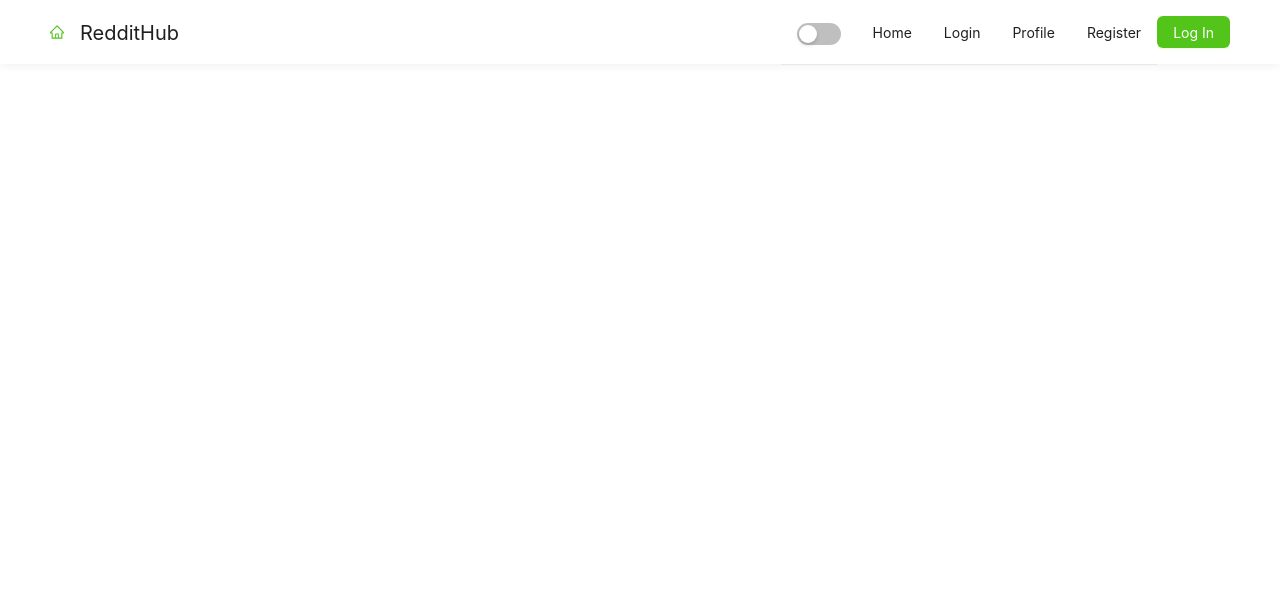
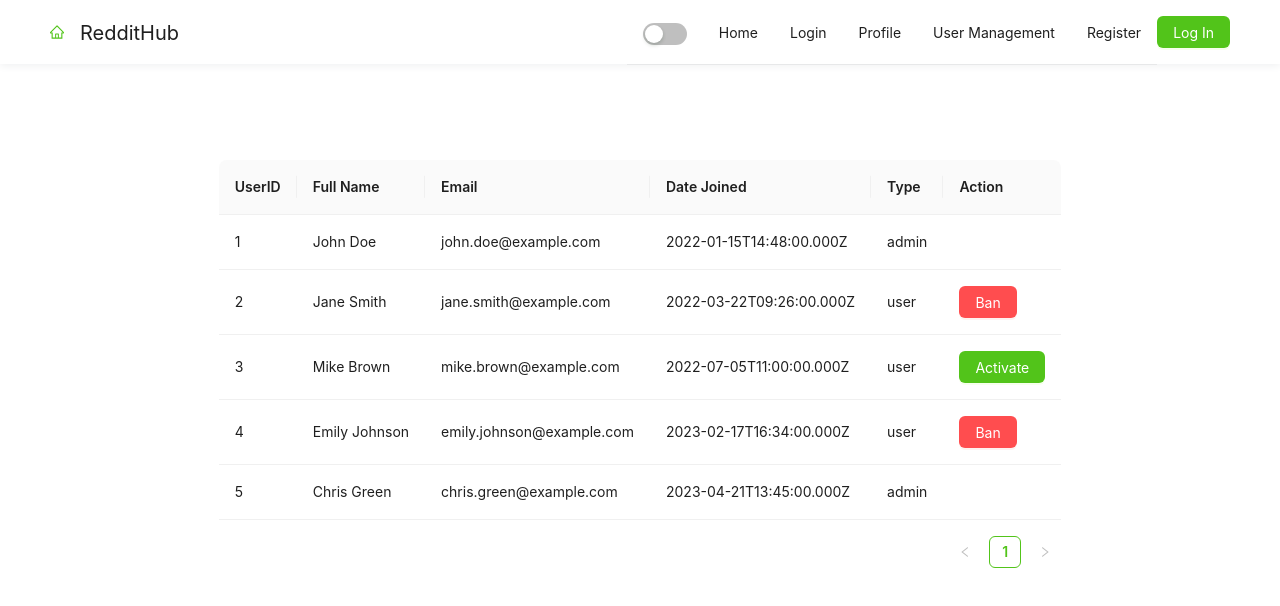
Before and after one commit to JeffreyYou/Reddit-Forum, a React (Vite) app in the folder reddit-frontend/: page /users in a window 1280 px wide. Shown: the top 606 px of the page. Built offline with nearby package versions, Linux system fonts and the light colour scheme.

Commit message:
user-management dummy page

```diff
--- a/reddit-frontend/src/components/nav-bar/Navbar.tsx
+++ b/reddit-frontend/src/components/nav-bar/Navbar.tsx
@@ -2,17 +2,15 @@ import React from "react";
 import { Layout, Menu, Input, Button, Row, Col, Switch } from "antd";
 import { HomeOutlined } from "@ant-design/icons";
 import { Link, useNavigate } from "react-router-dom";
-import type { MenuProps } from 'antd';
+import type { MenuProps } from "antd";
 import { useThemeStore } from "../../store/theme-store";
 
 import styles from "./style.module.scss";
 
-type MenuItem = Required<MenuProps>['items'][number];
+type MenuItem = Required<MenuProps>["items"][number];
 const { Header } = Layout;
 
-
 const Navbar = () => {
-
   const { themeProps, setTheme } = useThemeStore();
 
   const navigate = useNavigate();
@@ -25,7 +23,7 @@ const Navbar = () => {
     key: React.Key,
     icon?: React.ReactNode,
     children?: MenuItem,
-    type?: 'group',
+    type?: "group"
   ): MenuItem {
     return {
       key,
@@ -36,30 +34,39 @@ const Navbar = () => {
     } as MenuItem;
   }
 
-
   const toggleTheme = () => {
-    themeProps.theme === 'dark' ? setTheme('light') : setTheme('dark');
-  }
-  const items: MenuProps['items'] = [
-
-    getItem(<Switch onChange={toggleTheme} />, 'theme'),
-    getItem(<Link to="/home">Home</Link>, 'home'),
-    getItem(<Link to="/users/login">Login</Link>, 'login'),
-    getItem(<Link to="/users/1/profile">Profile</Link>, 'profile'),
-    getItem(<Link to="/users/register">Register</Link>, 'register'),
+    themeProps.theme === "dark" ? setTheme("light") : setTheme("dark");
+  };
+  const items: MenuProps["items"] = [
+    getItem(<Switch onChange={toggleTheme} />, "theme"),
+    getItem(<Link to="/home">Home</Link>, "home"),
+    getItem(<Link to="/users/login">Login</Link>, "login"),
+    getItem(<Link to="/users/1/profile">Profile</Link>, "profile"),
+    getItem(<Link to="/users">User Management</Link>, "user_management"),
+    getItem(<Link to="/users/register">Register</Link>, "register"),
   ];
-
 
   return (
     <Header className={styles.navbar}>
       <Row justify="space-between" align="middle">
-        <Col><HomeOutlined className={styles.navbar_logo} /></Col>
-        <Col flex="auto" className={styles.title}>RedditHub</Col>
         <Col>
-          <Menu mode="horizontal" items={items} disabledOverflow={true} style={{backgroundColor: 'transparent'}}></Menu>
+          <HomeOutlined className={styles.navbar_logo} />
+        </Col>
+        <Col flex="auto" className={styles.title}>
+          RedditHub
         </Col>
         <Col>
-          <Button type="primary" onClick={handleLoginClick}>Log In</Button>
+          <Menu
+            mode="horizontal"
+            items={items}
+            disabledOverflow={true}
+            style={{ backgroundColor: "transparent" }}
+          ></Menu>
+        </Col>
+        <Col>
+          <Button type="primary" onClick={handleLoginClick}>
+            Log In
+          </Button>
         </Col>
       </Row>
     </Header>
--- a/reddit-frontend/src/pages/register/RegisterPage.tsx
+++ b/reddit-frontend/src/pages/register/RegisterPage.tsx
@@ -165,8 +165,7 @@ const RegisterPage = () => {
         </Form.Item>
       </Form>
       <div className="additional-links">
-        New to RedditHub?
-        <a href="/users/login">Log In</a>
+        New to RedditHub? <a href="/users/login">Log In</a>
       </div>
     </div>
   );
--- /dev/null
+++ b/reddit-frontend/src/pages/user-management/index.tsx
@@ -0,0 +1,114 @@
+import styles from "./style.module.scss";
+import React, { useState, useEffect } from "react";
+import { Table, Button, message } from "antd";
+// import { User } from "../types/User";
+
+const UserManagement: React.FC = () => {
+  const [users, setUsers] = useState<User[]>([]);
+
+  useEffect(() => {
+    // Replace with your API endpoint to fetch users
+    setUsers(dummyUsers);
+  }, []);
+
+  const changeUserStatus = (userId: string, newStatus: "active" | "banned") => {
+    // Implement the API call to update user status here
+    setUsers(
+      users.map((user) =>
+        user.userId === userId ? { ...user, status: newStatus } : user
+      )
+    );
+  };
+
+  // dummy users
+  const dummyUsers: User[] = [
+    {
+      userId: "1",
+      fullName: "John Doe",
+      email: "john.doe@example.com",
+      dateJoined: "2022-01-15T14:48:00.000Z",
+      type: "admin",
+      status: "active",
+    },
+    {
+      userId: "2",
+      fullName: "Jane Smith",
+      email: "jane.smith@example.com",
+      dateJoined: "2022-03-22T09:26:00.000Z",
+      type: "user",
+      status: "active",
+    },
+    {
+      userId: "3",
+      fullName: "Mike Brown",
+      email: "mike.brown@example.com",
+      dateJoined: "2022-07-05T11:00:00.000Z",
+      type: "user",
+      status: "banned",
+    },
+    {
+      userId: "4",
+      fullName: "Emily Johnson",
+      email: "emily.johnson@example.com",
+      dateJoined: "2023-02-17T16:34:00.000Z",
+      type: "user",
+      status: "active",
+    },
+    {
+      userId: "5",
+      fullName: "Chris Green",
+      email: "chris.green@example.com",
+      dateJoined: "2023-04-21T13:45:00.000Z",
+      type: "admin",
+      status: "active",
+    },
+  ];
+
+  const columns = [
+    { title: "UserID", dataIndex: "userId", key: "userId" },
+    { title: "Full Name", dataIndex: "fullName", key: "fullName" },
+    { title: "Email", dataIndex: "email", key: "email" },
+    { title: "Date Joined", dataIndex: "dateJoined", key: "dateJoined" },
+    { title: "Type", dataIndex: "type", key: "type" },
+    {
+      title: "Action",
+      key: "action",
+      render: (_, record: User) => (
+        <>
+          {record.type !== "admin" && (
+            <Button
+              type={"primary"}
+              danger={record.status !== "banned"}
+              onClick={() =>
+                changeUserStatus(
+                  record.userId,
+                  record.status === "active" ? "banned" : "active"
+                )
+              }
+            >
+              {record.status === "active" ? "Ban" : "Activate"}
+            </Button>
+          )}
+        </>
+      ),
+    },
+  ];
+
+  return (
+    <div className={styles.table_wrapper}>
+      {/* <h1>Users</h1> */}
+      <Table dataSource={users} columns={columns} rowKey="userId" />
+    </div>
+  );
+};
+
+export default UserManagement;
+
+export interface User {
+  userId: string;
+  fullName: string;
+  email: string;
+  dateJoined: string; // ISO date string
+  type: "user" | "admin";
+  status: "active" | "banned";
+}
--- /dev/null
+++ b/reddit-frontend/src/pages/user-management/style.module.scss
@@ -0,0 +1,8 @@
+.table_wrapper {
+  margin-top: 20vh;
+  display: flex;
+  width: 100vw;
+  height: 80vh;
+  justify-content: center;
+  background-size: cover;
+}
--- a/reddit-frontend/src/router.tsx
+++ b/reddit-frontend/src/router.tsx
@@ -10,6 +10,7 @@ import RegisterPage from "./pages/register/RegisterPage";
 import NavBar from "./components/nav-bar/Navbar";
 import HomePage from "./pages/home/HomePage";
 import UserProfile from "./pages/user-profile";
+import UserManagement from "./pages/user-management";
 
 const AppRouter = () => {
   return (
@@ -22,6 +23,7 @@ const AppRouter = () => {
         <Route path="/users/login" element={<LoginPage />} />
         <Route path="/users/register" element={<RegisterPage />} />
         <Route path="/users/1/profile" element={<UserProfile />} />
+        <Route path="/users" element={<UserManagement />} />
         {/* <Route path="/contact-admin" element={<ContactAdminPage />} />
                         <Route
                         path="/home"
@@ -33,12 +35,12 @@ const AppRouter = () => {
             /> */}
       </Routes>
     </Router>
-    )
-}
+  );
+};
 
-export default AppRouter
+export default AppRouter;
 
-const ProtectedRoute = ({ children } : any) => {
+const ProtectedRoute = ({ children }: any) => {
   const isAuthenticated =
     true; /* Your logic to check if user is authenticated */
   return isAuthenticated ? children : <Navigate to="/users/login" />;
```
Lines whose indentation alone changed are shown as unchanged.
